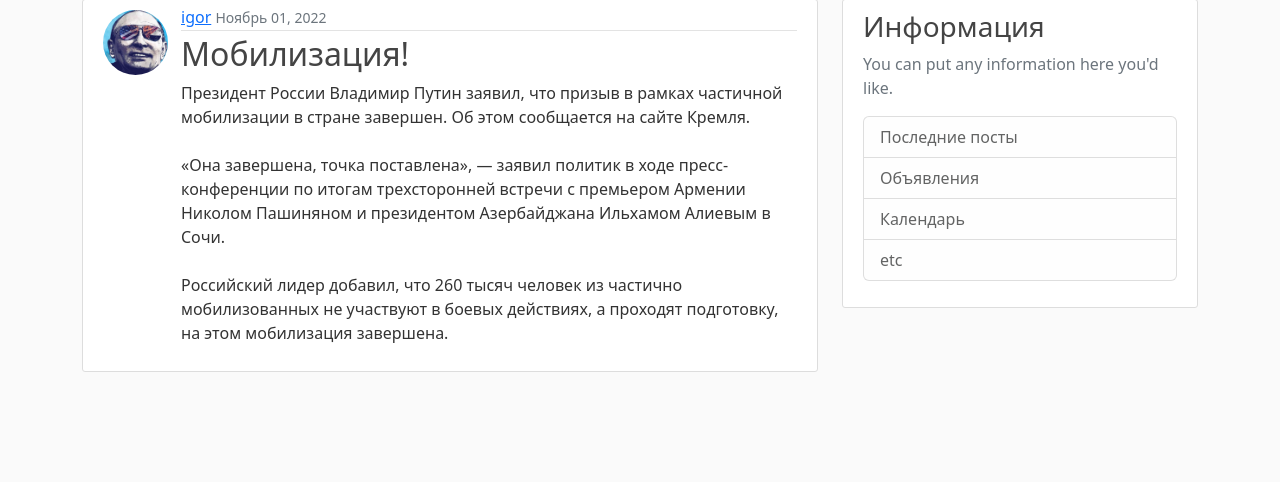
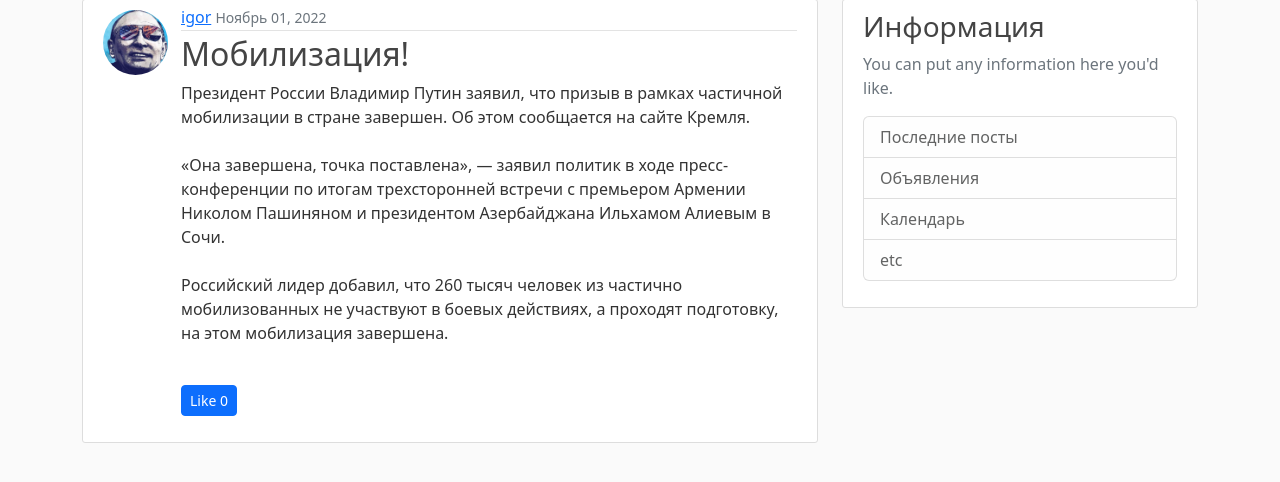
Before and after one commit to MrAToo/blog, a Django app: page /post/4 in a window 1280 px wide. Shown: the part 81-563 px from the top of the page. Run offline with Django 4.2, Linux system fonts and the light colour scheme; data comes from the database, SQL or seed files in the repository; both versions use the stored data as it was after the commit; parts of the project's set-up code (start-up, migrations or seed data) failed here and were passed over.

Commit message:
add_likes

```diff
--- a/django_blog/django_blog/settings.py
+++ b/django_blog/django_blog/settings.py
@@ -12,6 +12,9 @@ https://docs.djangoproject.com/en/4.1/ref/settings/
 
 import os
 from pathlib import Path
+from dotenv import load_dotenv, find_dotenv
+
+load_dotenv(find_dotenv())
 
 # Build paths inside the project like this: BASE_DIR / 'subdir'.
 BASE_DIR = Path(__file__).resolve().parent.parent
@@ -22,6 +25,7 @@ BASE_DIR = Path(__file__).resolve().parent.parent
 
 # SECURITY WARNING: keep the secret key used in production secret!
 
+SECRET_KEY = os.getenv('SECRET_KEY')
 
 # SECURITY WARNING: don't run with debug turned on in production!
 DEBUG = True
@@ -41,7 +45,6 @@ INSTALLED_APPS = [
     'crispy_forms',
     'my_blog',
     'users',
-    'rest_framework',
 ]
 
 MIDDLEWARE = [
--- a/django_blog/my_blog/admin.py
+++ b/django_blog/my_blog/admin.py
@@ -1,4 +1,5 @@
 from django.contrib import admin
-from .models import *
+
+from .models import Post
 
 admin.site.register(Post)
--- a/django_blog/my_blog/models.py
+++ b/django_blog/my_blog/models.py
@@ -2,6 +2,7 @@ from django.db import models
 from django.utils import timezone
 from django.contrib.auth.models import User
 from django.urls import reverse
+
 
 
 class Post(models.Model):
@@ -12,7 +13,9 @@ class Post(models.Model):
     author = models.ForeignKey(
         User,
         on_delete = models.CASCADE,
+        related_name='my_posts'
     )
+    likes = models.ManyToManyField(User, related_name='post')
 
 
     def get_absolute_url(self):
--- a/django_blog/my_blog/templates/my_blog/post_detail.html
+++ b/django_blog/my_blog/templates/my_blog/post_detail.html
@@ -18,6 +18,14 @@
         </div>
         <h2 class="article-title" >{{ object.title }}</h2>
         <p class="article-content">{{ object.content }}</p>
+        <br>
+        <form action="{% url 'like_view' post.pk %}" method="post">
+            {% csrf_token %}
+            <button type="submit", name="post_id", value="{{ post.id }}", class="btn btn-primary btn-sm">
+                Like
+                {{ post.likes.count }}
+            </button>
+        </form>
     </div>
 </article>
 {% endblock %}
--- a/django_blog/my_blog/urls.py
+++ b/django_blog/my_blog/urls.py
@@ -9,5 +9,6 @@ urlpatterns = [
     path('post/<int:pk>/update', views.PostUpdateView.as_view(), name='post-update'),
     path('post/<int:pk>/delete', views.PostDeleteView.as_view(), name='post-delete'),
     path('post/new', views.PostCreateView.as_view(), name='post-create'),
+    path('like/<int:pk>', views.LikeView, name='like_view'),
     path('about', views.about, name='blog-about'),
 ]
--- a/django_blog/my_blog/views.py
+++ b/django_blog/my_blog/views.py
@@ -7,10 +7,11 @@ from django.views.generic import (
     DeleteView
 )
 from django.contrib.auth.mixins import LoginRequiredMixin, UserPassesTestMixin
+from django.http import HttpResponseRedirect
+
 
 from .models import *
 
-asdasd
 
 class PostListView(ListView):
     '''Список постов'''
@@ -82,5 +83,10 @@ class PostDeleteView(LoginRequiredMixin, UserPassesTestMixin, DeleteView):
         return False
 
 
+def LikeView(request, pk):
+    post = get_object_or_404(Post, id=request.POST.get('post_id'))
+    post.likes.add(request.user)
+    return HttpResponseRedirect(reverse('post-detail', args=[str(pk)]))
+
 def about(request):
     return render(request, 'my_blog/about.html', {'title': 'About'})
```
Also changed, not shown: django_blog/db.sqlite3, django_blog/my_blog/migrations/0003_userpostrelation.py (added), django_blog/my_blog/migrations/0004_post_readers_alter_post_author_and_more.py (added), django_blog/my_blog/migrations/0005_remove_post_readers_delete_userpostrelation.py (added), django_blog/my_blog/migrations/0006_postlike_post_likes.py (added), django_blog/my_blog/migrations/0007_rename_user_postlike_liked_by_remove_post_likes_and_more.py (added), django_blog/my_blog/migrations/0008_post_likes_delete_postlike.py (added), 1 other file.
